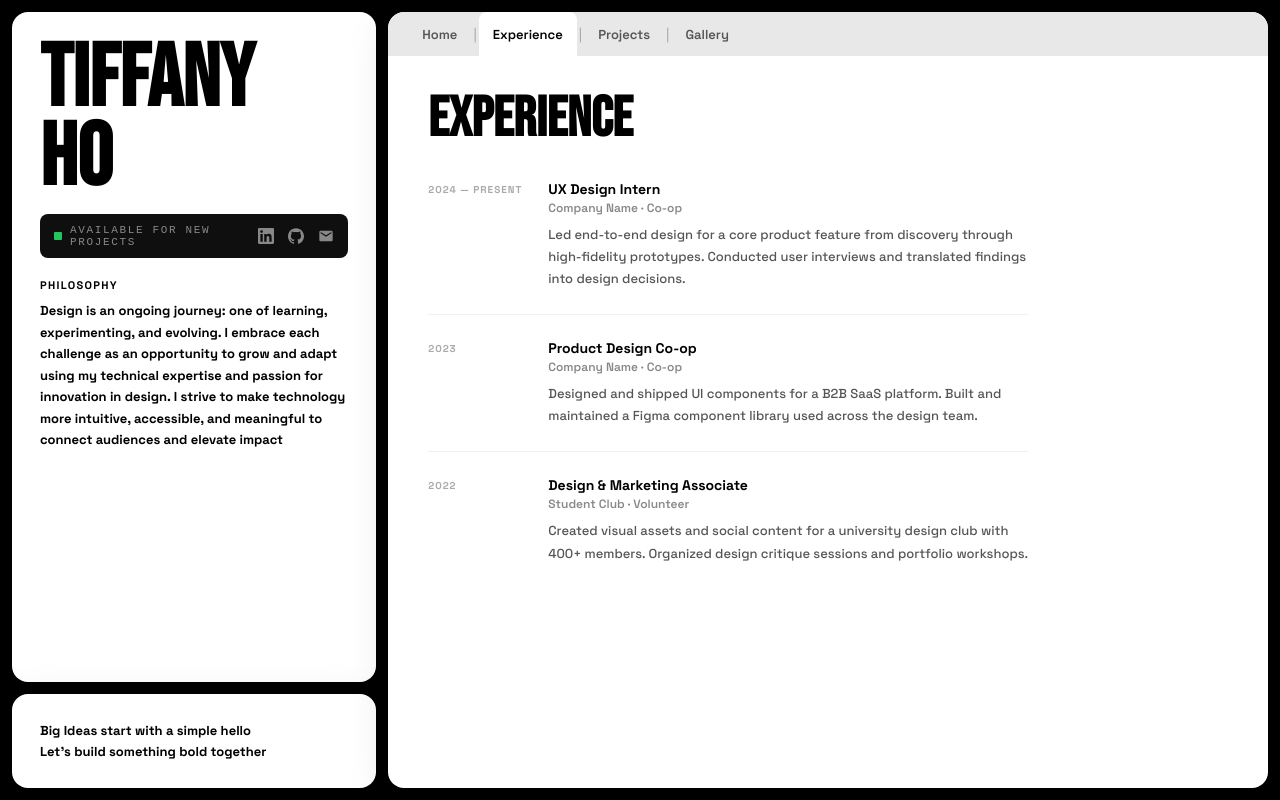
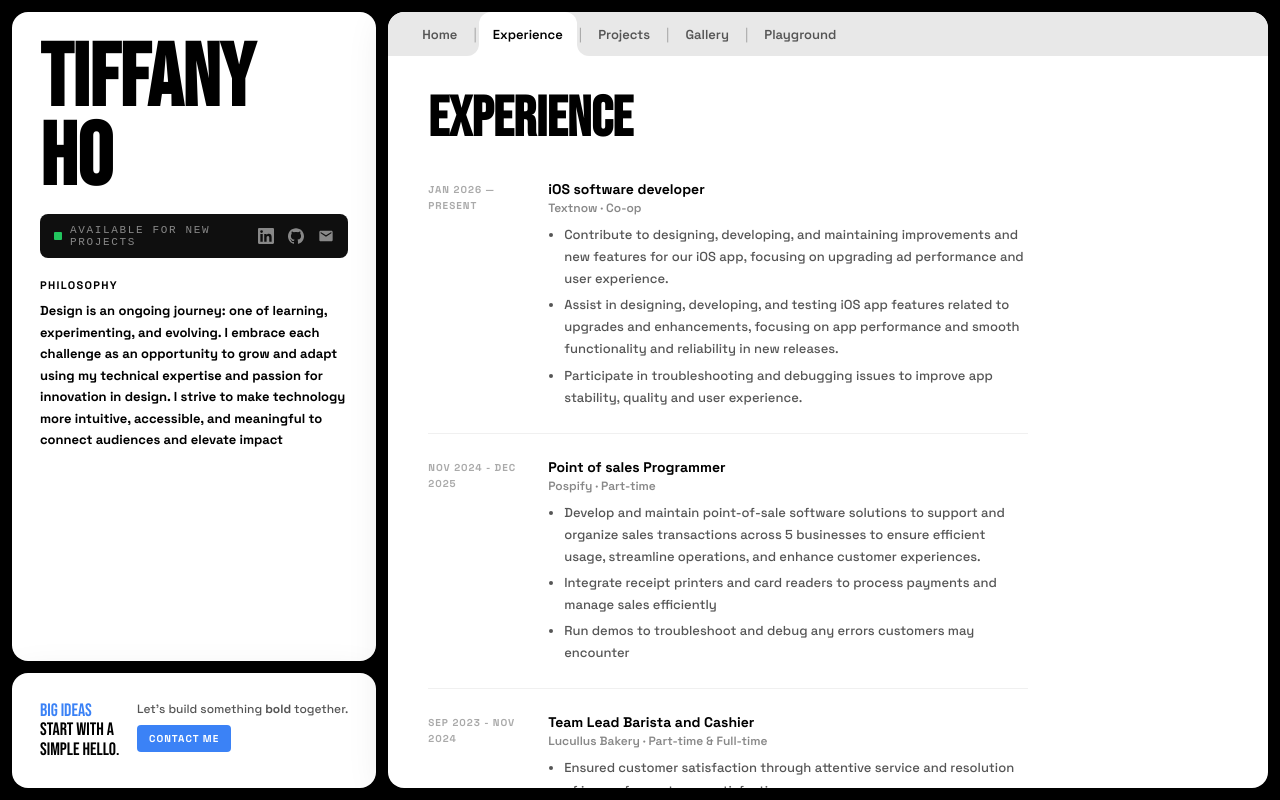
Before and after one commit to tiiffanyho/TiffanyHo, a React (Vite) app: page / in a window 1280 px wide. Both pictures are taken after a click on the button "Experience". Built offline with nearby package versions, Linux system fonts and the light colour scheme.

Commit message:
Enhance LeftPanel and RightPanel components; update Experience data structure to support bullet points; add Playground tab with initial layout and styling.

```diff
--- a/src/components/LeftPanel.tsx
+++ b/src/components/LeftPanel.tsx
@@ -18,10 +18,17 @@ export default function LeftPanel() {
         </p>
       </div>
 
-      {/* bottom card — tagline */}
+      {/* bottom card — tagline + contact */}
       <div className="card card-bottom">
-        <p className="tagline-main">Big Ideas start with a simple hello</p>
-        <p className="tagline-sub">Let's build something bold together</p>
+        <div className="tagline-row">
+          <p className="tagline-heading">
+            <span className="tagline-blue">Big ideas</span> start with a simple hello.
+          </p>
+          <div className="tagline-right">
+            <p className="tagline-sub">Let's build something <strong>bold</strong> together.</p>
+            <a className="contact-btn" href="mailto:tiffanyho0903@gmail.com">Contact Me</a>
+          </div>
+        </div>
       </div>
 
     </div>
--- a/src/components/RightPanel.tsx
+++ b/src/components/RightPanel.tsx
@@ -4,12 +4,14 @@ import Home from './tabs/Home'
 import Experience from './tabs/Experience'
 import Projects from './tabs/Projects'
 import Gallery from './tabs/Gallery'
+import Playground from './tabs/Playground'
 
 const TABS = [
   { id: 'home',       label: 'Home' },
   { id: 'experience', label: 'Experience' },
   { id: 'projects',   label: 'Projects' },
   { id: 'gallery',    label: 'Gallery' },
+  { id: 'playground', label: 'Playground' },
 ]
 
 const COMPONENTS: Record<string, React.ReactNode> = {
@@ -17,6 +19,7 @@ const COMPONENTS: Record<string, React.ReactNode> = {
   experience: <Experience />,
   projects:   <Projects />,
   gallery:    <Gallery />,
+  playground: <Playground />,
 }
 
 const slideVariants = {
--- a/src/components/tabs/Experience.tsx
+++ b/src/components/tabs/Experience.tsx
@@ -11,7 +11,15 @@ export default function Experience() {
             <div>
               <div className="exp-role">{item.role}</div>
               <div className="exp-company">{item.company}</div>
-              <p className="exp-desc">{item.description}</p>
+              {Array.isArray(item.description) ? (
+                <ul className="exp-bullets">
+                  {item.description.map((point, j) => (
+                    <li key={j}>{point}</li>
+                  ))}
+                </ul>
+              ) : (
+                <p className="exp-desc">{item.description}</p>
+              )}
             </div>
           </div>
         ))}
--- /dev/null
+++ b/src/components/tabs/Playground.tsx
@@ -0,0 +1,15 @@
+export default function Playground() {
+  return (
+    <>
+      <h2 className="section-head">Playground</h2>
+      <p className="playground-desc">
+        A space for creativity — collages, experiments, and interactive components.
+      </p>
+      <div className="playground-grid">
+        <div className="playground-item">Coming soon</div>
+        <div className="playground-item">Coming soon</div>
+        <div className="playground-item">Coming soon</div>
+      </div>
+    </>
+  )
+}
--- a/src/data/experience.ts
+++ b/src/data/experience.ts
@@ -2,29 +2,51 @@ export interface ExperienceItem {
   date: string
   role: string
   company: string
-  description: string
+  description: string | string[]  // single string or array of bullet points
 }
 
 export const experiences: ExperienceItem[] = [
   {
-    date: '2024 — Present',
-    role: 'UX Design Intern',
-    company: 'Company Name · Co-op',
-    description:
-      'Led end-to-end design for a core product feature from discovery through high-fidelity prototypes. Conducted user interviews and translated findings into design decisions.',
+    date: 'Jan 2026 — Present',
+    role: 'iOS software developer',
+    company: 'Textnow · Co-op',
+    description: [
+      'Contribute to designing, developing, and maintaining improvements and new features for our iOS app, focusing on upgrading ad performance and user experience.',
+      'Assist in designing, developing, and testing iOS app features related to upgrades and enhancements, focusing on app performance and smooth functionality and reliability in new releases.',
+      'Participate in troubleshooting and debugging issues to improve app stability, quality and user experience.',
+    ],
   },
   {
-    date: '2023',
-    role: 'Product Design Co-op',
-    company: 'Company Name · Co-op',
-    description:
-      'Designed and shipped UI components for a B2B SaaS platform. Built and maintained a Figma component library used across the design team.',
+    date: 'Nov 2024 - Dec 2025',
+    role: 'Point of sales Programmer',
+    company: 'Pospify · Part-time',
+    description: [
+      'Develop and maintain point-of-sale software solutions to support and organize sales transactions across 5 businesses to ensure efficient usage, streamline operations, and enhance customer experiences.',
+      'Integrate receipt printers and card readers to process payments and manage sales efficiently',
+      'Run demos to troubleshoot and debug any errors customers may encounter',
+    ],
   },
   {
-    date: '2022',
-    role: 'Design & Marketing Associate',
-    company: 'Student Club · Volunteer',
-    description:
-      'Created visual assets and social content for a university design club with 400+ members. Organized design critique sessions and portfolio workshops.',
+    date: 'Sep 2023 - Nov 2024',
+    role: 'Team Lead Barista and Cashier',
+    company: 'Lucullus Bakery · Part-time & Full-time',
+    description:[
+      'Ensured customer satisfaction through attentive service and resolution of issues for customer satisfaction',
+      'Prepared drinks and food in busy conditions, while ensuring quality and an organized workspace ',
+      'Trained new employees and taught them safety regulartions, workplace standards, and use of machines and systems',
+      'Collaborated co-workers to maintain a positive team dynamic at 3 different store locations',
+    ]
+  },
+  {
+    date: 'Jan 2024 - Jun 2024',
+    role: 'Software/App Developper',
+    company: 'Apple & Career Education Council · Co-op',
+    description: [
+      'Collaborated with Supervisors and fellow students on Swift app development projects',
+      'Independently learned Swift programming language on Xcode and various playgrounds',
+      'Adapted successfully to various online environments for communication; Zoom, Google Meet, and Gmail',
+      'Attended and participated in guest speakers presentations on SwiftUI, creating wireframes, and presentaiton skills',
+      'Developed a study app using Xcode and SwiftUI for students to enhance academic performance and pitched it to a panel of software experts at the Develop the Future showcase event',
+    ],
   },
 ]
--- a/src/index.css
+++ b/src/index.css
@@ -77,17 +77,59 @@ body {
   color: var(--color-black);
 }
 
-.tagline-main {
-  font-size: 13px;
-  font-weight: 700;
+.tagline-row {
+  display: flex;
+  align-items: flex-start;
+  justify-content: space-between;
+  gap: 16px;
+}
+
+.tagline-heading {
+  font-family: var(--font-head);
+  font-size: 18px;
+  line-height: 1.1;
   color: var(--color-black);
-  margin-bottom: 4px;
+  flex: 1;
+}
+
+.tagline-blue {
+  color: var(--color-blue);
+}
+
+.tagline-right {
+  display: flex;
+  flex-direction: column;
+  align-items: flex-start;
+  gap: 8px;
+  flex-shrink: 0;
 }
 
 .tagline-sub {
-  font-size: 13px;
+  font-size: 12px;
+  font-weight: 500;
+  color: var(--color-text-mid);
+  text-align: left;
+  line-height: 1.4;
+}
+
+.contact-btn {
+  display: inline-block;
+  background: var(--color-blue);
+  color: var(--color-white);
+  font-family: var(--font-body);
+  font-size: 10px;
   font-weight: 700;
-  color: var(--color-black);
+  letter-spacing: 0.1em;
+  text-transform: uppercase;
+  text-decoration: none;
+  padding: 7px 12px;
+  border-radius: 4px;
+  transition: background 0.2s;
+  white-space: nowrap;
+}
+
+.contact-btn:hover {
+  background: #2563eb;
 }
 
 /* ─────────────────────────────────────────────────────────────
@@ -208,7 +250,30 @@ body {
   position: absolute;
   inset: 0;
   background: var(--color-white);
-  border-radius: var(--radius-sm) var(--radius-sm) 0 0;
+  border-radius: 12px 12px 0 0;
+}
+
+/* inward curved corners at the bottom of the active tab */
+.tab-bg::before,
+.tab-bg::after {
+  content: '';
+  position: absolute;
+  bottom: 0;
+  width: 12px;
+  height: 12px;
+  background: var(--color-surface-mid);
+}
+
+.tab-bg::before {
+  left: -12px;
+  border-bottom-right-radius: 12px;
+  box-shadow: 4px 4px 0 4px var(--color-white);
+}
+
+.tab-bg::after {
+  right: -12px;
+  border-bottom-left-radius: 12px;
+  box-shadow: -4px 4px 0 4px var(--color-white);
 }
 
 .tab-label {
@@ -295,23 +360,34 @@ body {
 .exp-company { font-size: 12px; font-weight: 600; color: var(--color-text-muted); margin-bottom: 8px; }
 .exp-desc    { font-size: 13px; font-weight: 500; line-height: 1.7; color: var(--color-text-mid); }
 
+.exp-bullets {
+  font-size: 13px;
+  font-weight: 500;
+  line-height: 1.7;
+  color: var(--color-text-mid);
+  padding-left: 16px;
+  display: flex;
+  flex-direction: column;
+  gap: 4px;
+}
+
 /* ─────────────────────────────────────────────────────────────
    PROJECTS TAB
    ───────────────────────────────────────────────────────────── */
 .projects-grid {
   display: grid;
-  grid-template-columns: repeat(auto-fill, minmax(220px, 1fr));
-  gap: 16px;
-  max-width: 720px;
+  grid-template-columns: repeat(auto-fill, minmax(300px, 1fr));
+  gap: 20px;
+  max-width: 900px;
 }
 
 .project-card {
   border: 1.5px solid var(--color-border);
   border-radius: 12px;
-  padding: 24px;
+  padding: 32px;
   display: flex;
   flex-direction: column;
-  gap: 8px;
+  gap: 12px;
   transition: border-color 0.2s, box-shadow 0.2s, transform 0.2s;
 }
 
@@ -336,9 +412,9 @@ body {
    ───────────────────────────────────────────────────────────── */
 .gallery-grid {
   display: grid;
-  grid-template-columns: repeat(auto-fill, minmax(200px, 1fr));
-  gap: 14px;
-  max-width: 720px;
+  grid-template-columns: repeat(3, 1fr);
+  gap: 20px;
+  width: 100%;
 }
 
 .gallery-item {
@@ -358,6 +434,45 @@ body {
 .gallery-item:hover { background: #ebebeb; }
 
 /* ─────────────────────────────────────────────────────────────
+   PLAYGROUND TAB
+   ───────────────────────────────────────────────────────────── */
+.playground-desc {
+  font-size: 13px;
+  font-weight: 500;
+  color: var(--color-text-muted);
+  margin-bottom: 28px;
+  max-width: 500px;
+}
+
+.playground-grid {
+  display: grid;
+  grid-template-columns: repeat(auto-fill, minmax(240px, 1fr));
+  gap: 20px;
+  width: 100%;
+}
+
+.playground-item {
+  aspect-ratio: 4/3;
+  background: var(--color-surface);
+  border-radius: 12px;
+  border: 1.5px dashed var(--color-border);
+  display: flex;
+  align-items: center;
+  justify-content: center;
+  font-size: 12px;
+  font-weight: 600;
+  color: var(--color-text-faint);
+  letter-spacing: 0.05em;
+  text-transform: uppercase;
+  transition: background 0.2s, border-color 0.2s;
+}
+
+.playground-item:hover {
+  background: #ebebeb;
+  border-color: var(--color-blue);
+}
+
+/* ─────────────────────────────────────────────────────────────
    MOBILE
    ───────────────────────────────────────────────────────────── */
 @media (max-width: 760px) {
```
